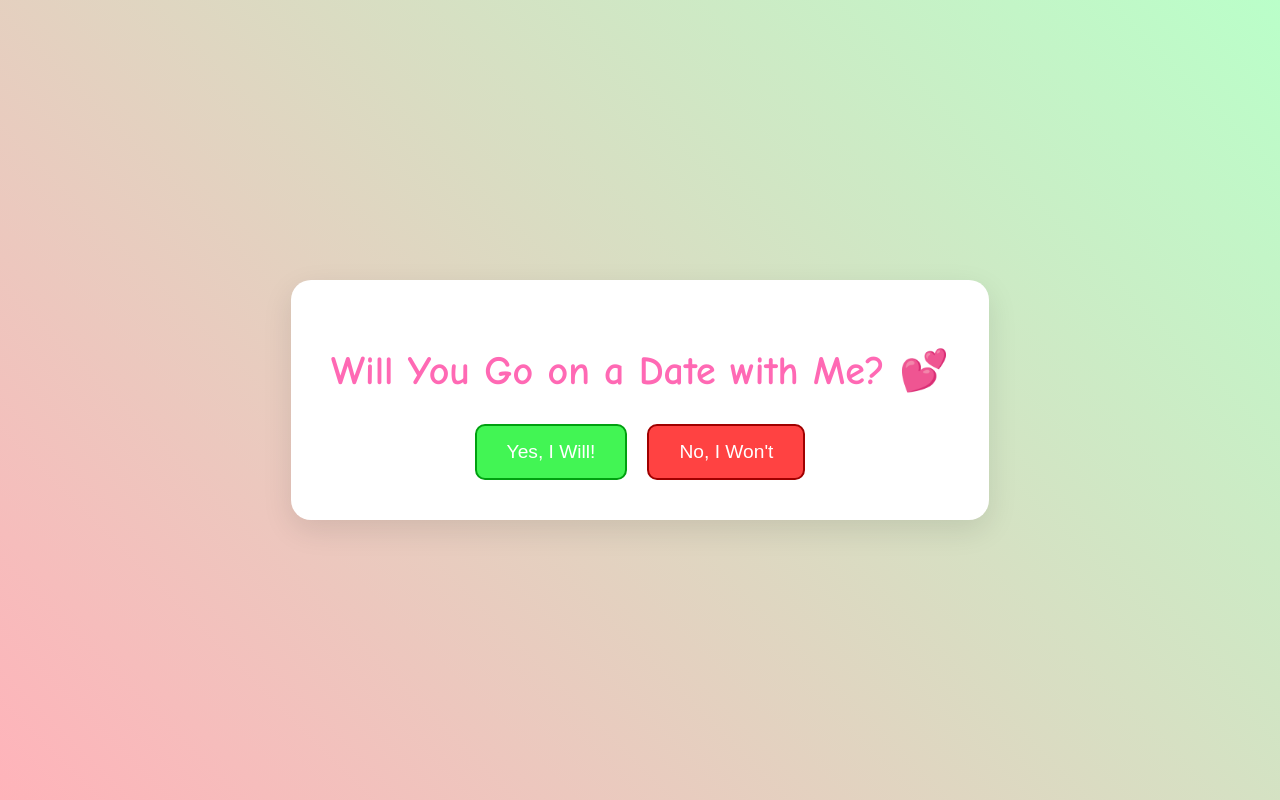
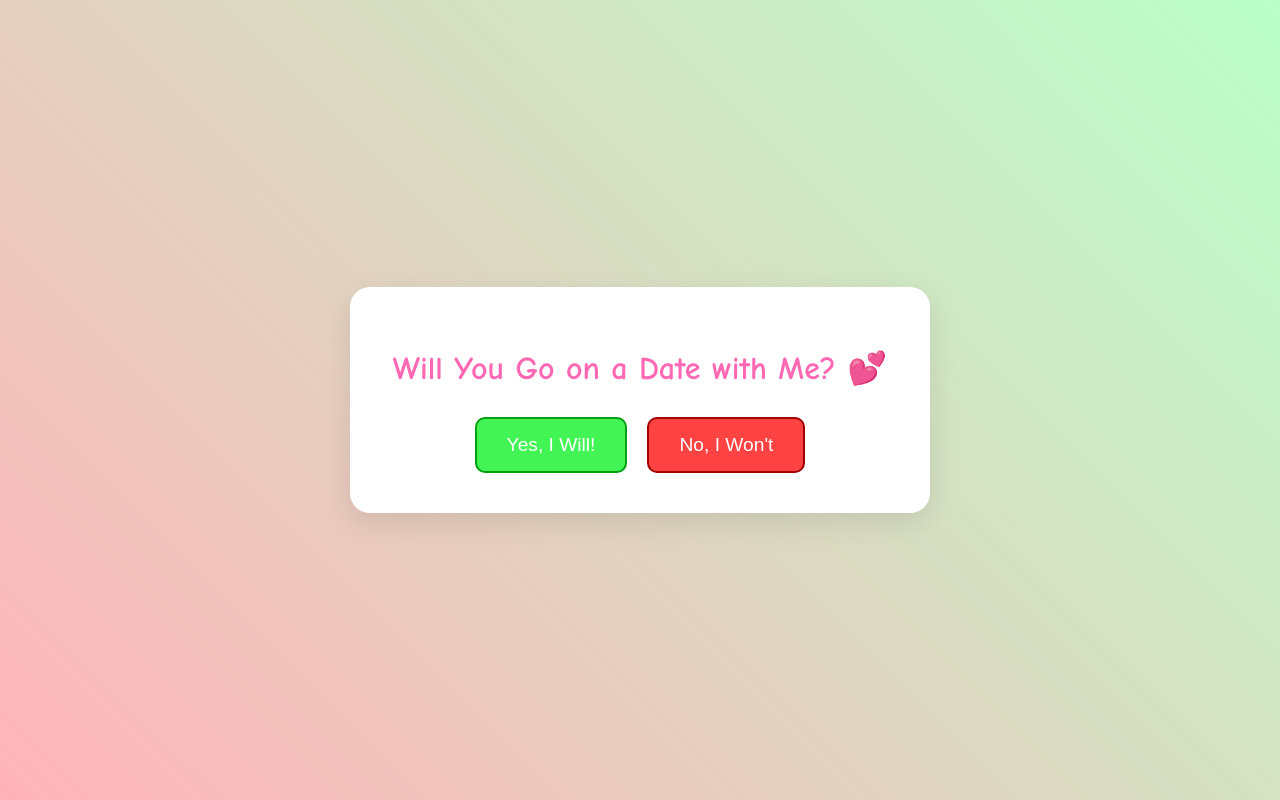
Before and after one commit to ishejajunior/SillyDate, a plain HTML site: page index.html in a window 1280 px wide. Drawn offline with Linux system fonts and the light colour scheme.

Commit message:
Update index.html

```diff
--- a/index.html
+++ b/index.html
@@ -2,6 +2,7 @@
 <html lang="en">
 <head>
     <meta charset="UTF-8">
+    <meta name="viewport" content="width=device-width, initial-scale=1.0">
     <title>Will You Go on a Date with Me?</title>
     <style>
         body {
@@ -13,6 +14,7 @@
             font-family: 'Comic Sans MS', cursive;
             background: linear-gradient(45deg, #FFB3BA, #BAFFC9);
             text-align: center;
+            overflow: hidden;
         }
         .container {
             background-color: white;
@@ -20,11 +22,13 @@
             border-radius: 20px;
             box-shadow: 0 10px 30px rgba(0,0,0,0.1);
             text-align: center;
+            width: 80%;
+            max-width: 500px;
         }
         h1 {
             color: #FF69B4;
             margin-bottom: 30px;
-            font-size: 2.5em;
+            font-size: 2em;
         }
         .buttons {
             display: flex;
@@ -38,6 +42,7 @@
             border-radius: 10px;
             cursor: pointer;
             transition: all 0.3s ease;
+            position: relative;
         }
         #yesBtn {
             background-color: #42f554;
@@ -49,6 +54,15 @@
             border: 2px solid #a00000;
             color: white;
         }
+        .overlay {
+            position: fixed;
+            top: 0;
+            left: 0;
+            width: 100%;
+            height: 100%;
+            z-index: 1000;
+            display: none;
+        }
     </style>
 </head>
 <body>
@@ -56,26 +70,55 @@
         <h1>Will You Go on a Date with Me? 💕</h1>
         <div class="buttons">
             <button id="yesBtn" onclick="sayYes()">Yes, I Will!</button>
-            <button id="noBtn" onmouseover="moveNoButton(event)">No, I Won't</button>
+            <button id="noBtn">No, I Won't</button>
         </div>
     </div>
+    <div class="overlay" id="touchOverlay"></div>
 
     <script>
-        function moveNoButton(event) {
-            const noBtn = document.getElementById('noBtn');
-            const yesBtn = document.getElementById('yesBtn');
+        const noBtn = document.getElementById('noBtn');
+        const yesBtn = document.getElementById('yesBtn');
+        const touchOverlay = document.getElementById('touchOverlay');
 
-            // Increase yes button size each time no button is hovered
+        function repositionNoButton() {
+            // Increase yes button size
             yesBtn.style.transform = `scale(${1 + (Math.random() * 0.3 + 0.1)})`;
             yesBtn.style.fontSize = `${1.2 + (Math.random() * 0.3)}em`;
 
             // Move no button randomly
-            const maxX = window.innerWidth - noBtn.offsetWidth;
-            const maxY = window.innerHeight - noBtn.offsetHeight;
+            const containerRect = noBtn.closest('.container').getBoundingClientRect();
+            const maxX = containerRect.width - noBtn.offsetWidth;
+            const maxY = containerRect.height - noBtn.offsetHeight;
 
             noBtn.style.position = 'absolute';
             noBtn.style.left = `${Math.random() * maxX}px`;
             noBtn.style.top = `${Math.random() * maxY}px`;
+        }
+
+        // Add event listeners for both mouse and touch
+        function addNoButtonListeners() {
+            // Mouse events
+            noBtn.addEventListener('mouseover', repositionNoButton);
+
+            // Touch events
+            touchOverlay.style.display = 'block';
+            touchOverlay.addEventListener('touchstart', (e) => {
+                // Prevent default to stop scrolling
+                e.preventDefault();
+
+                // Check if touch is over the no button
+                const touch = e.touches[0];
+                const noBtnRect = noBtn.getBoundingClientRect();
+
+                if (
+                    touch.clientX >= noBtnRect.left &&
+                    touch.clientX <= noBtnRect.right &&
+                    touch.clientY >= noBtnRect.top &&
+                    touch.clientY <= noBtnRect.bottom
+                ) {
+                    repositionNoButton();
+                }
+            }, { passive: false });
         }
 
         function sayYes() {
@@ -87,6 +130,9 @@
                 </div>
             `;
         }
+
+        // Initialize the no button behavior
+        addNoButtonListeners();
     </script>
 </body>
 </html>
```
